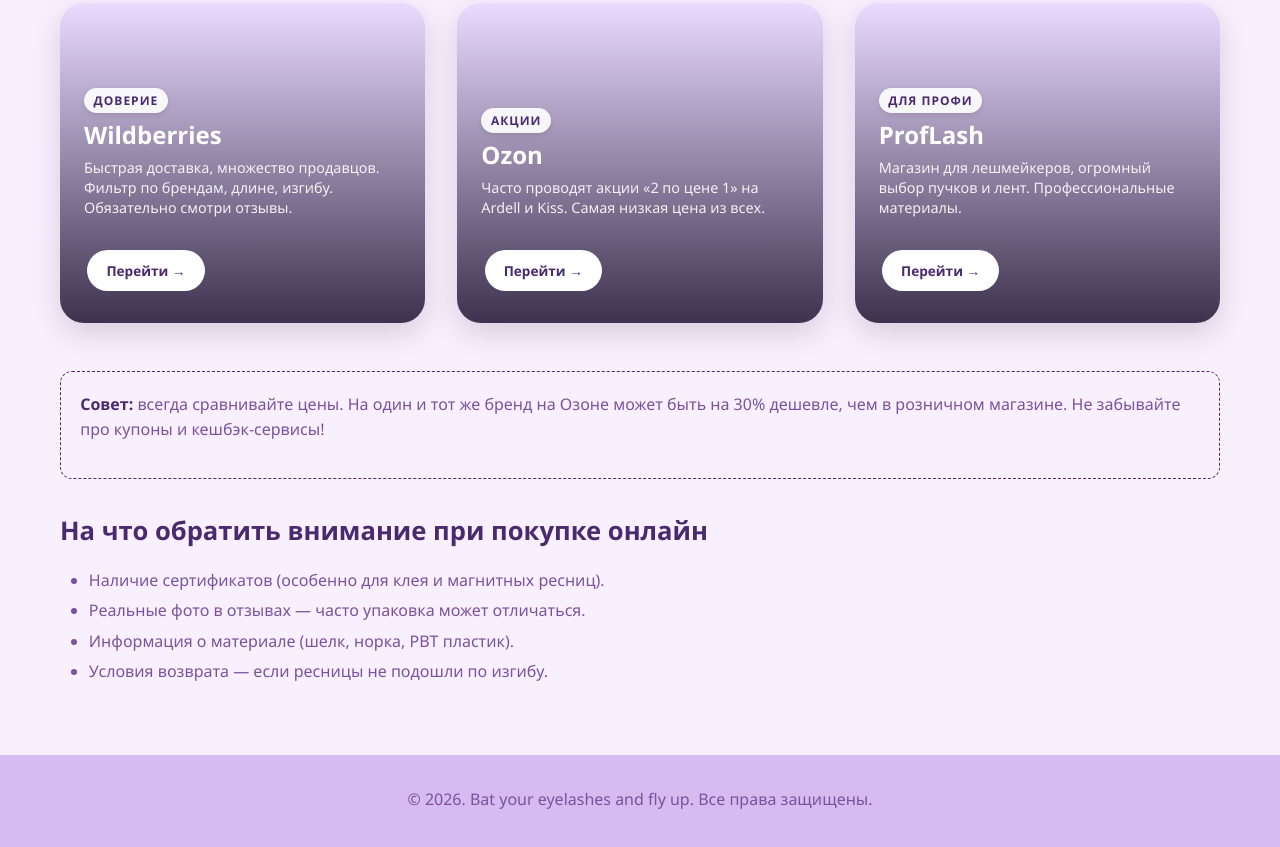
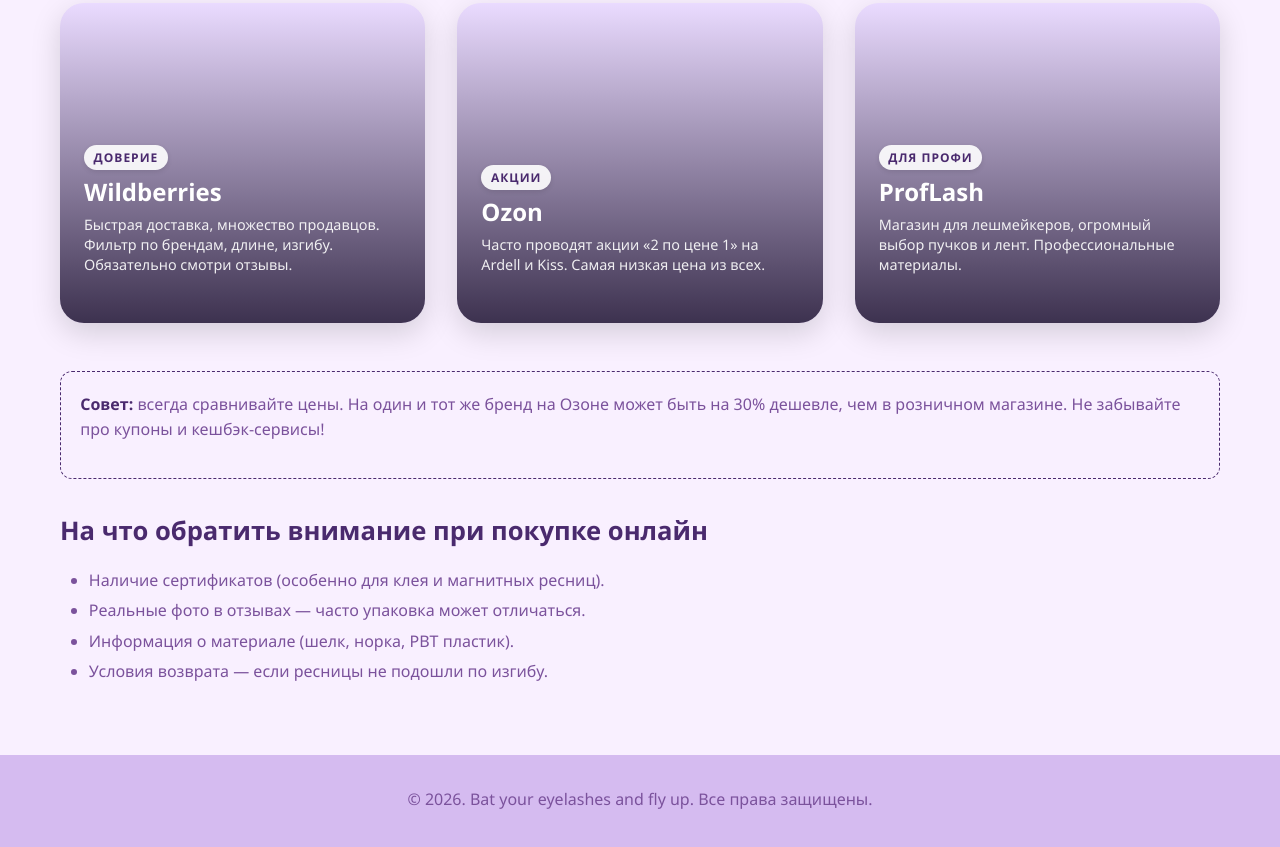
Before and after one commit to NelyubovaD/README.md-, a plain HTML site: page buy.html in a window 1280 px wide. Shown: the part 919-1766 px from the top of the page. Drawn offline with Linux system fonts and the light colour scheme.

Commit message:
кнопки перехода убрала

```diff
--- a/buy.html
+++ b/buy.html
@@ -53,7 +53,6 @@
             <span class="store-badge">Доверие</span>
             <h4>Wildberries</h4>
             <p>Быстрая доставка, множество продавцов. Фильтр по брендам, длине, изгибу. Обязательно смотри отзывы.</p>
-            <a href="" class="btn btn-small">Перейти →</a>
         </div>
     </article>
 
@@ -62,8 +61,6 @@
             <span class="store-badge">Акции</span>
             <h4>Ozon</h4>
             <p>Часто проводят акции «2 по цене 1» на Ardell и Kiss. Самая низкая цена из всех.</p>
-            <a href="" class="btn btn-small">Перейти →</a>
-
         </div>
     </article>
 
@@ -72,7 +69,6 @@
             <span class="store-badge">Для профи</span>
             <h4>ProfLash</h4>
             <p>Магазин для лешмейкеров, огромный выбор пучков и лент. Профессиональные материалы.</p>
-            <a href="" class="btn btn-small">Перейти →</a>
         </div>
     </article>
 </div>
```
